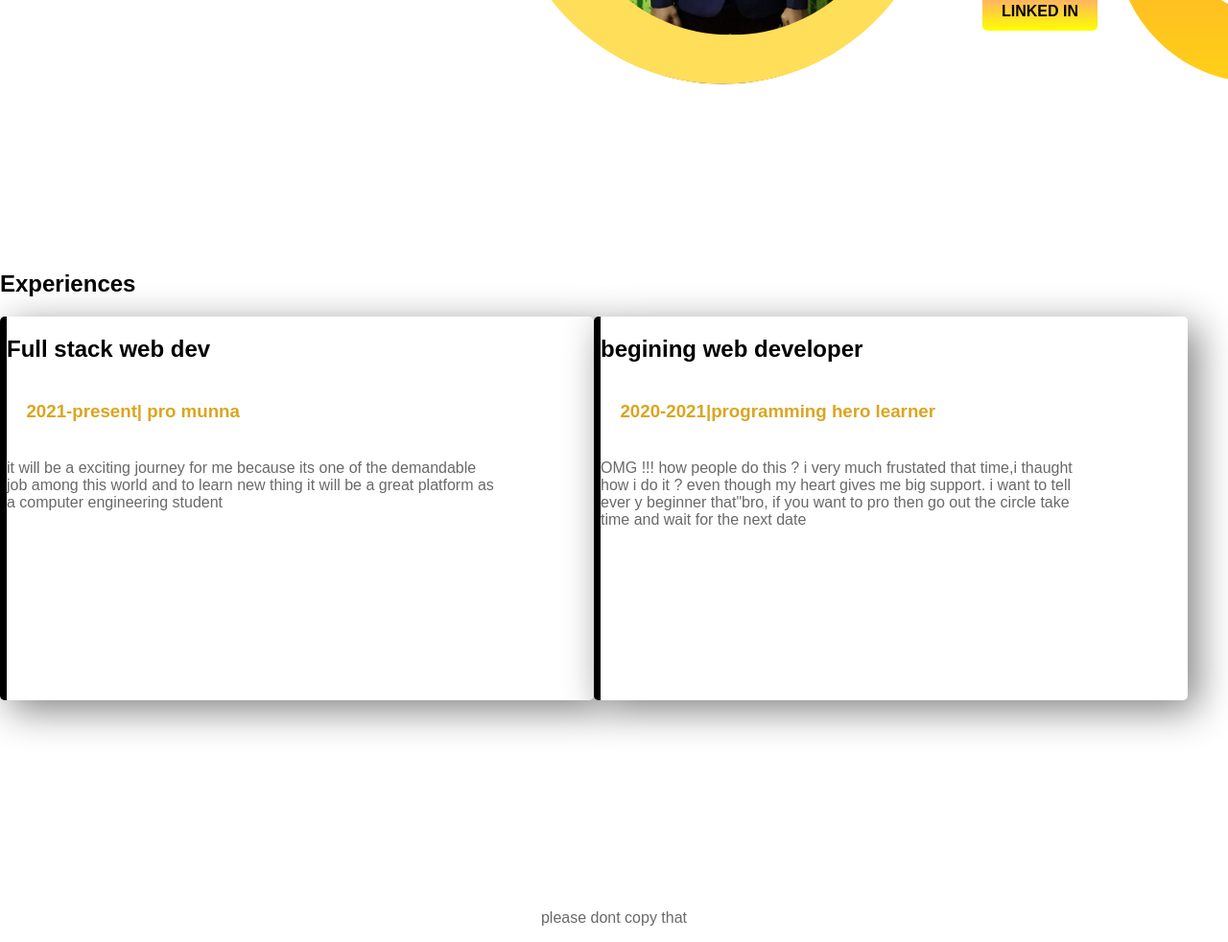
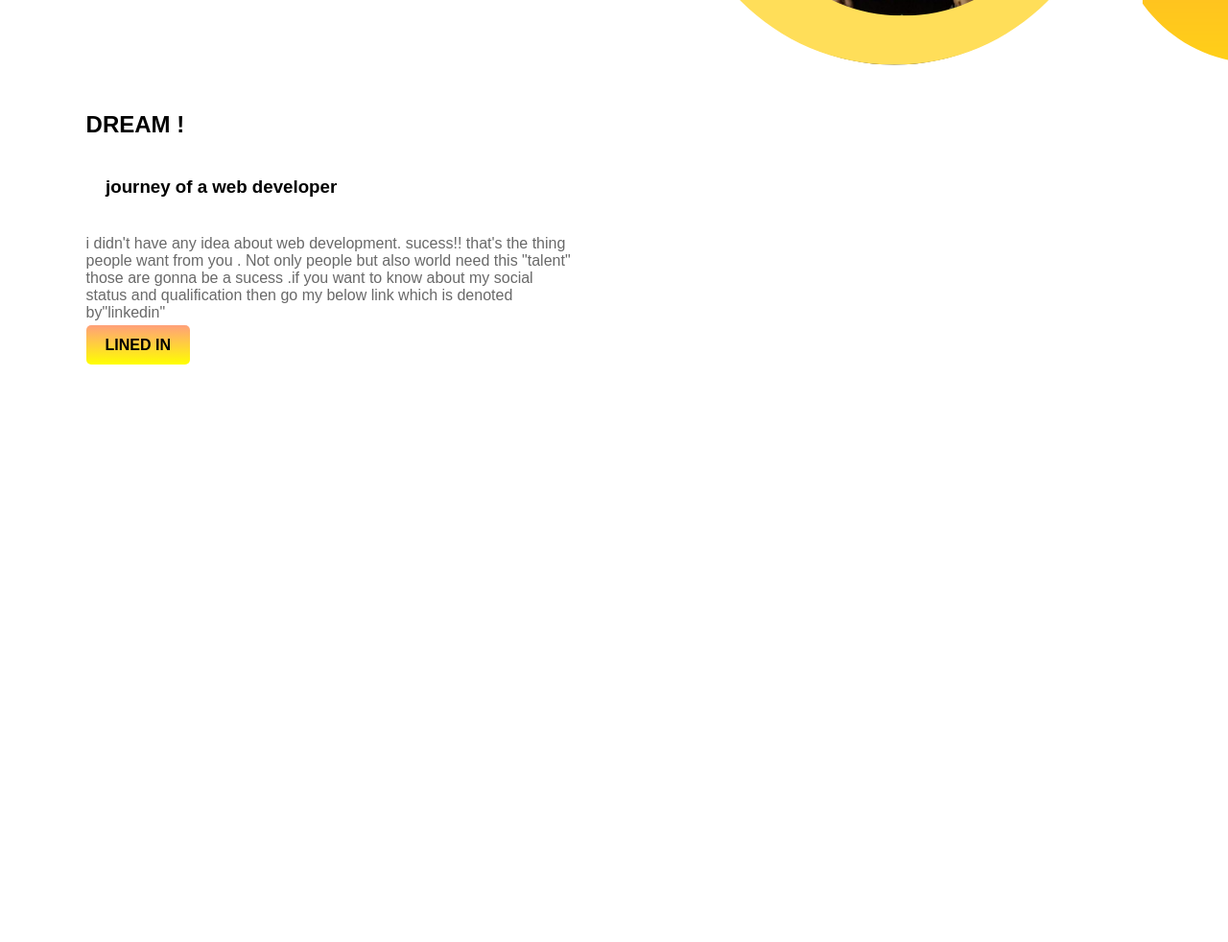
Before and after one commit to jahidhassanmunna/portfolio, a plain HTML site: page index.html in a window 1280 px wide. Shown: the part 1058-2040 px from the top of the page at 96% size. After the commit the page ends 1438 px from the top, so only its background shows below. Drawn offline with Linux system fonts and the light colour scheme.

Commit message:
my website

```diff
--- a/index.html
+++ b/index.html
@@ -22,30 +22,9 @@
     <div class="half-width">
         <img src="images/bhaire bhai.png" alt="wow!!">
     </div>
-    <div>
+    <div class="half-width">
         <h2> DREAM !</h2>
         <h3>journey of a web developer</h3>
         <p>i didn't have any idea about web development. sucess!! that's the thing people want from you . Not only people but also world need this "talent" those are gonna be a sucess .if you want to know about my social status and qualification then go my below link which is denoted by"linkedin" </p>
-        <a class="link-button" target="_blank" href="https://www.linkedin.com/in/md-jahid-hassan-18aa6b1a9/"><b>LINKED IN</b> </a>
-    </div>
-
-</section>
-<section class="experience">
-    <h2>Experiences</h2>
-    <div id="full-stack" class="half-width define">
-        <h2>Full stack web dev</h2>
-        <h3 class="name-highlight">2021-present| pro munna</h3>
-        <p>it will be a exciting journey for me because its one of the demandable job among this world and to learn new thing it will be a great platform as a computer engineering student</p>
-
-    </div>
-    <div id="web-develop" class="half-width define">
-        <h2>begining web developer </h2>
-        <h3 class="name-highlight">2020-2021|programming hero learner</h3>
-        <p>OMG !!! how people do this ? i  very much frustated that time,i thaught how i do it ? even though my heart gives me big support. i want to tell ever y beginner that"bro, if you want to pro then go out the circle take time and wait for the next date  </p>
-
-    </div>
-</section>
-<footer>
-    <p> please dont copy that </p>
-</footer>
+        <a class="link-button" target="_blank" href="https://www.linkedin.com/in/md-jahid-hassan-18aa6b1a9/"><b>LINED IN</b></a>
 </body>
--- a/style.css
+++ b/style.css
@@ -18,10 +18,15 @@ p{
 .half-width{
     width:40%;
     float:left;
+    margin-left:5%;
+    padding-left: 2%;
 
 }
+
+
 .osca{
-        background-image: url("images/oscar.png");
+        background-repeat: no-repeat;
+        background-image: url("images/oscar.png")
 
 
 }
@@ -42,30 +47,6 @@ section{
     background-image:url("images/dream-bg.png");
     background-position:right;
     background-repeat:no-repeat;
+
+
 }
-.define{
-    box-shadow:10px 10px 40px gray ;        /*light will be diffraction*/
-    border-radius: 5px;
-    height:80%;
-    background-color:white;
-    padding-right: 100px;
-}
-.experience{
-    background-image: url("images/exp-bg.png");
-    background-repeat:no-repeat;
-    background-position:left;
-}
-#full-stack{
-    border-left: 7px solid;
-    border-image:linear gradient(180 deg,lightsalmon,tomato)
-    border-image-slice:1;
-}
-#web-develop{
-    border-left: 7px solid;
-    border-image:linear gradient(180 deg, blue cyan)
-    border-image-slice:1;
-}
-footer p{
-    text-align:center;
-    font-size=12px;
-}
```
Also changed, not shown: images/my web/biography-bg.png (added), images/my web/footer-bg.png (added), images/my web/header-bg.png (added), images/my web/latest-work-bg.png (added), images/my web/latest-work/work-1.png (added), images/my web/latest-work/work-2.jpg (added), images/my web/latest-work/work-3.jpg (added), images/my web/peter.png (added), images/my web/peter_dream.png (added), my website.txt (added), style1.css (added), 1 other file.
